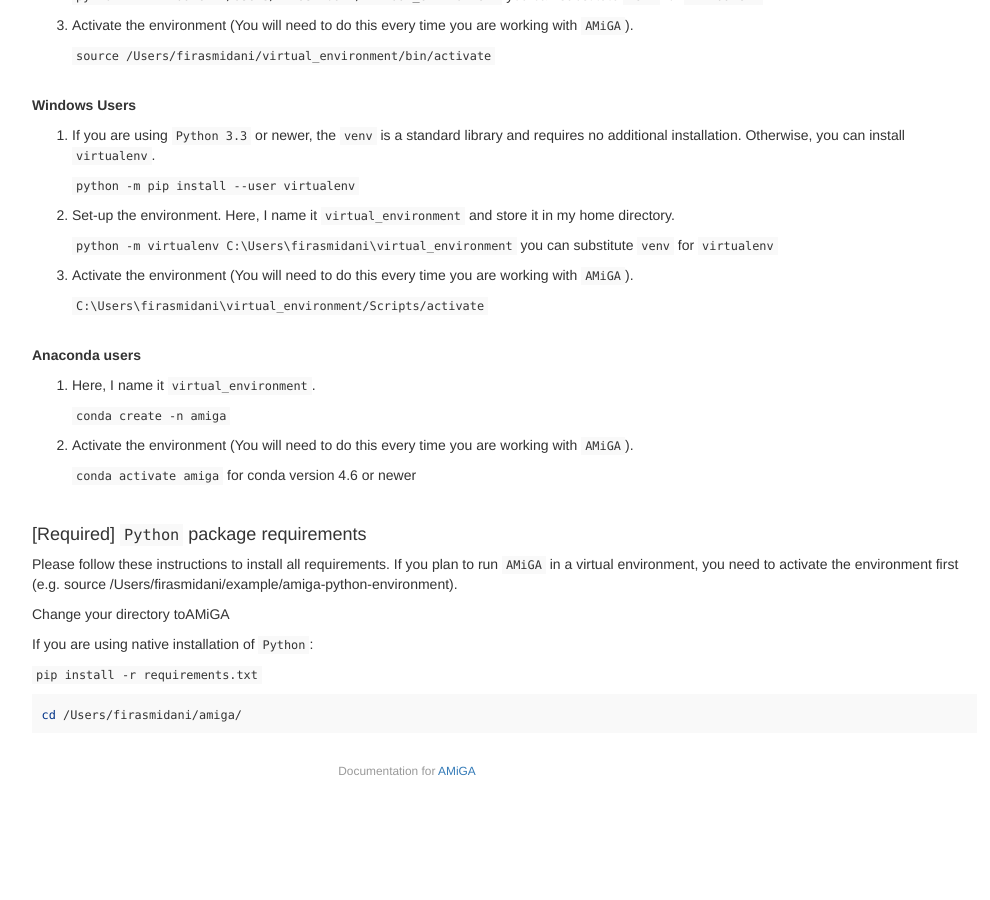
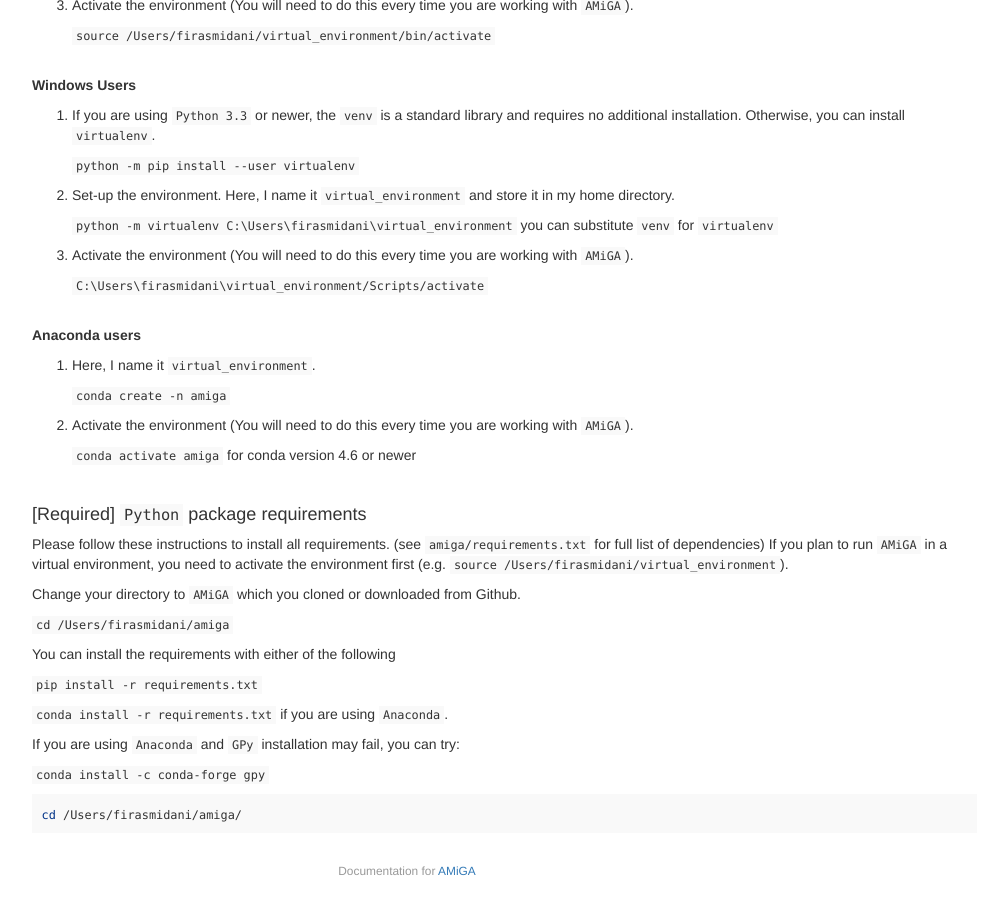
Before and after one commit to firasmidani/amiga, a Jekyll site: the page built from docs/_posts/2020-03-23-installation.md, in a window 1280 px wide and 900 px high, scrolled down 1338 px. Shown: the whole window, without its empty margins (233-1223 px from the left). Built offline with Jekyll 4.4.1, drawn with Linux system fonts in a browser that asks for light colours; before the commit the page ends 2138 px from its top, so only the background shows below that.

Commit message:
more Python and virtual environment installation notes

````diff
--- a/docs/_posts/2020-03-23-installation.md
+++ b/docs/_posts/2020-03-23-installation.md
@@ -55,7 +55,7 @@
 
 #### Install a module for virtual environments
 
-<br /><br />
+<br />
 **Mac OS and Unix users**
 
 1. If you are using `Python 3.3` or newer, the `venv` is a standard library and requires no additional installation. Otherwise, you can install `virtualenv`.
@@ -100,14 +100,22 @@
 
 #### [Required] `Python` package requirements
 
-Please follow these instructions to install all requirements. If you plan to run `AMiGA` in a virtual environment, you need to activate the environment first (e.g. source /Users/firasmidani/example/amiga-python-environment).
+Please follow these instructions to install all requirements. (see `amiga/requirements.txt` for full list of dependencies) If you plan to run `AMiGA` in a virtual environment, you need to activate the environment first (e.g. `source /Users/firasmidani/virtual_environment`).
 
-Change your directory toAMiGA
+Change your directory to `AMiGA` which you cloned or downloaded from Github.
 
+`cd /Users/firasmidani/amiga`
 
-If you are using native installation of `Python`:
+You can install the requirements with either of the following
 
-```pip install -r requirements.txt```
+`pip install -r requirements.txt`
+
+`conda install -r requirements.txt`  if you are using `Anaconda`.
+
+If you are using `Anaconda` and `GPy` installation may fail, you can try:
+
+`conda install -c conda-forge gpy`
+
 
 
 
````
